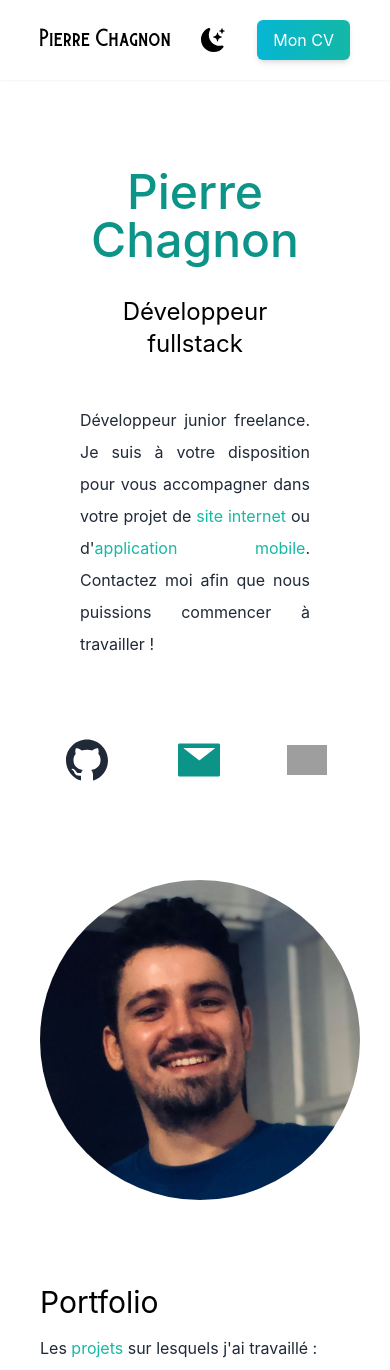
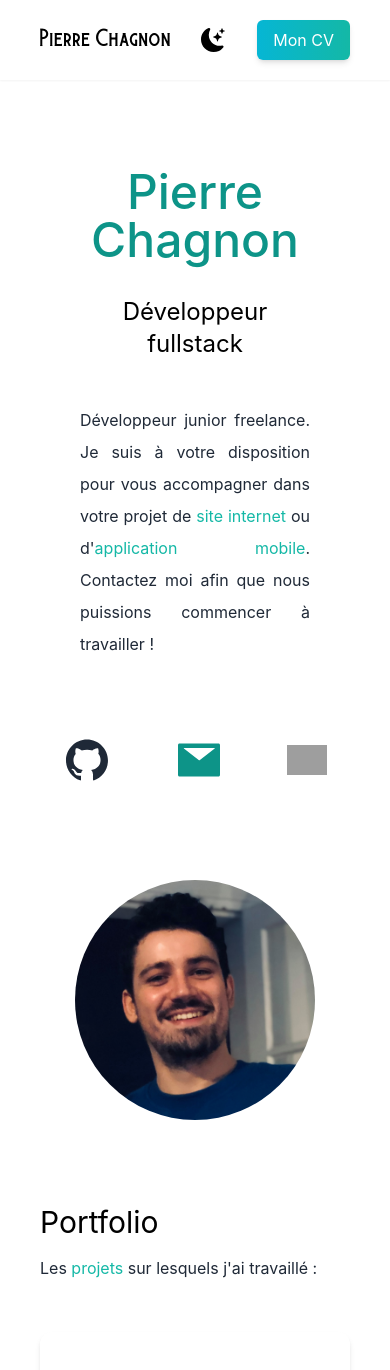
Before and after one commit to PierreChagnon/portfolio, a Next.js app: page / in a window 390 px wide. Shown: the top 1370 px of the page. Built offline with nearby package versions, Linux system fonts and the light colour scheme; grey boxes are pictures that could not be loaded.

Commit message:
v2 center profil pricture on sm device

```diff
--- a/pages/index.js
+++ b/pages/index.js
@@ -85,7 +85,7 @@ export default function Home() {
           <a href='mailto:pc.chagnon@gmail.com'><AiFillMail className='cursor-pointer text-teal-600 dark:text-cyan-500 hover:scale-110 transition duration-150 ease-out hover:ease-in' /></a>
           <a className='hover:scale-110 transition duration-150 ease-out hover:ease-in' href='https://www.malt.fr/profile/pierrechagnon' target="_blank" rel="noreferrer" ><img className="object-contain" width={40} src="https://dam.malt.com/rebranding2020/malt-logo/icon-76x76" alt="" /></a>
         </div>
-        <div className='relative w-80 h-80 mx-auto my-20 md:h-96 md:w-96'>
+        <div className='relative w-60 h-60 mx-auto my-20 md:h-96 md:w-96'>
           <Image className='rounded-full' src={profil} layout="fill" />
         </div>
         <section>
```
